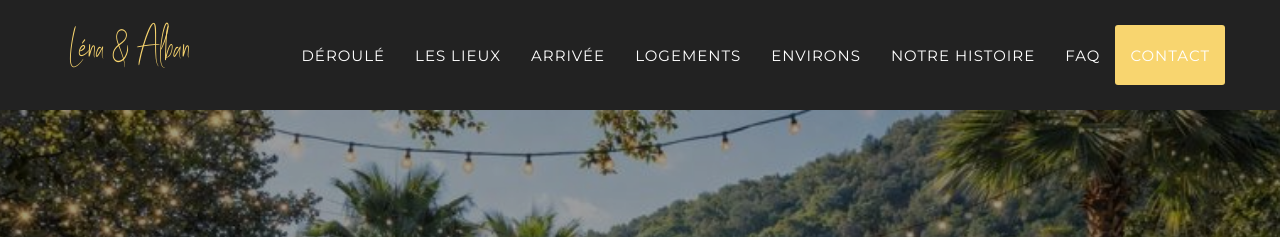
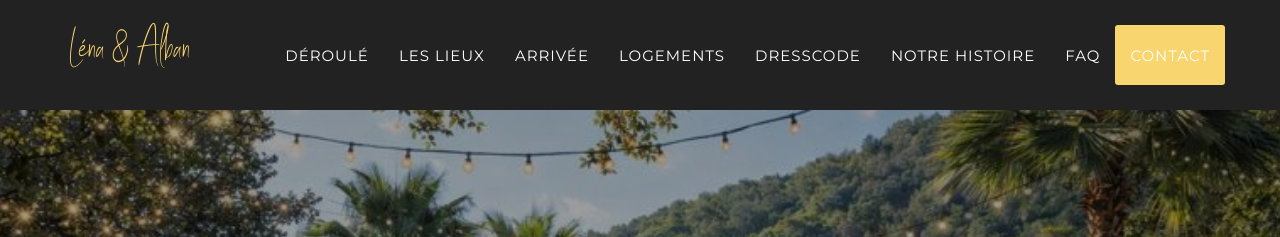
Before and after one commit to LenaAlban/lena-alban-wedding, a Jekyll site: the page built from _fr_pages/index.html, in a window 1280 px wide. Shown: the top 237 px of the page. Built offline with Jekyll 4.4.1, drawn with Linux system fonts in a browser that asks for light colours; some web fonts are replaced.

Commit message:
Update header.html

```diff
--- a/_includes/fr_data/header.html
+++ b/_includes/fr_data/header.html
@@ -35,7 +35,7 @@
                 </li>
                 </li>
                 <li>
-                    <a class="page-scroll hidden-xs hidden-sm" href="#portfolio">Environs</a>
+                    <a class="page-scroll hidden-xs hidden-sm" href="#portfolio">DressCode</a>
                 </li>
                 <li>
                     <a class="page-scroll hidden-xs hidden-sm" href="#our_story">Notre Histoire</a>
```
